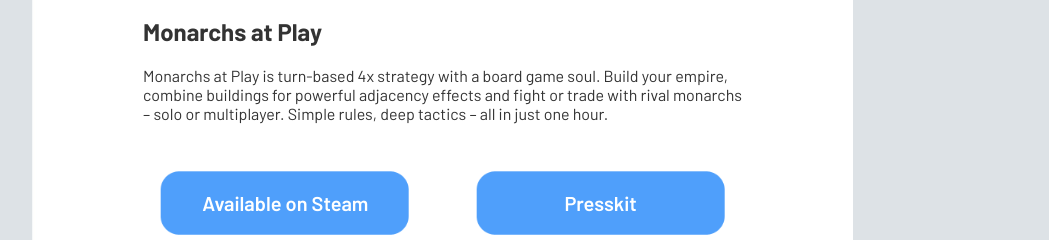
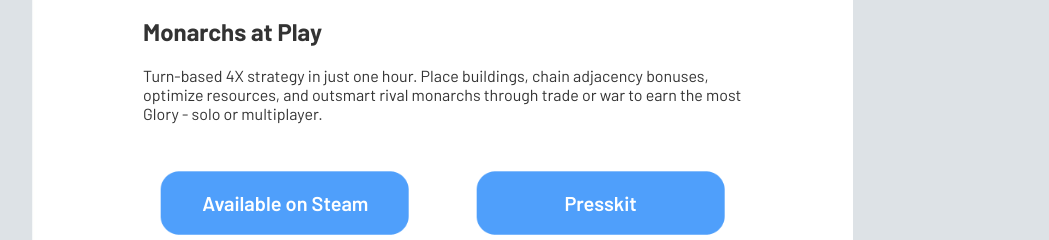
Before and after one commit to EricNeumann2706/mixedmoonwebsite, a plain HTML site: page index.html in a window 1280 px wide. Shown: the part 570-810 px from the top of the page, without its empty margins (197-1246 px from the left). Drawn offline with Linux system fonts and the light colour scheme.

Commit message:
description geändert

```diff
--- a/index.html
+++ b/index.html
@@ -212,7 +212,7 @@
 
   <div class="text-block">
     <h2>Monarchs at Play</h2>
-    <p>Monarchs at Play is turn-based 4x strategy with a board game soul. Build your empire, combine buildings for powerful adjacency effects and fight or trade with rival monarchs – solo or multiplayer. Simple rules, deep tactics – all in just one hour. </p>
+    <p>Turn-based 4X strategy in just one hour. Place buildings, chain adjacency bonuses, optimize resources, and outsmart rival monarchs through trade or war to earn the most Glory - solo or multiplayer. </p>
   </div>
 
   <!-- Buttons -->
```
